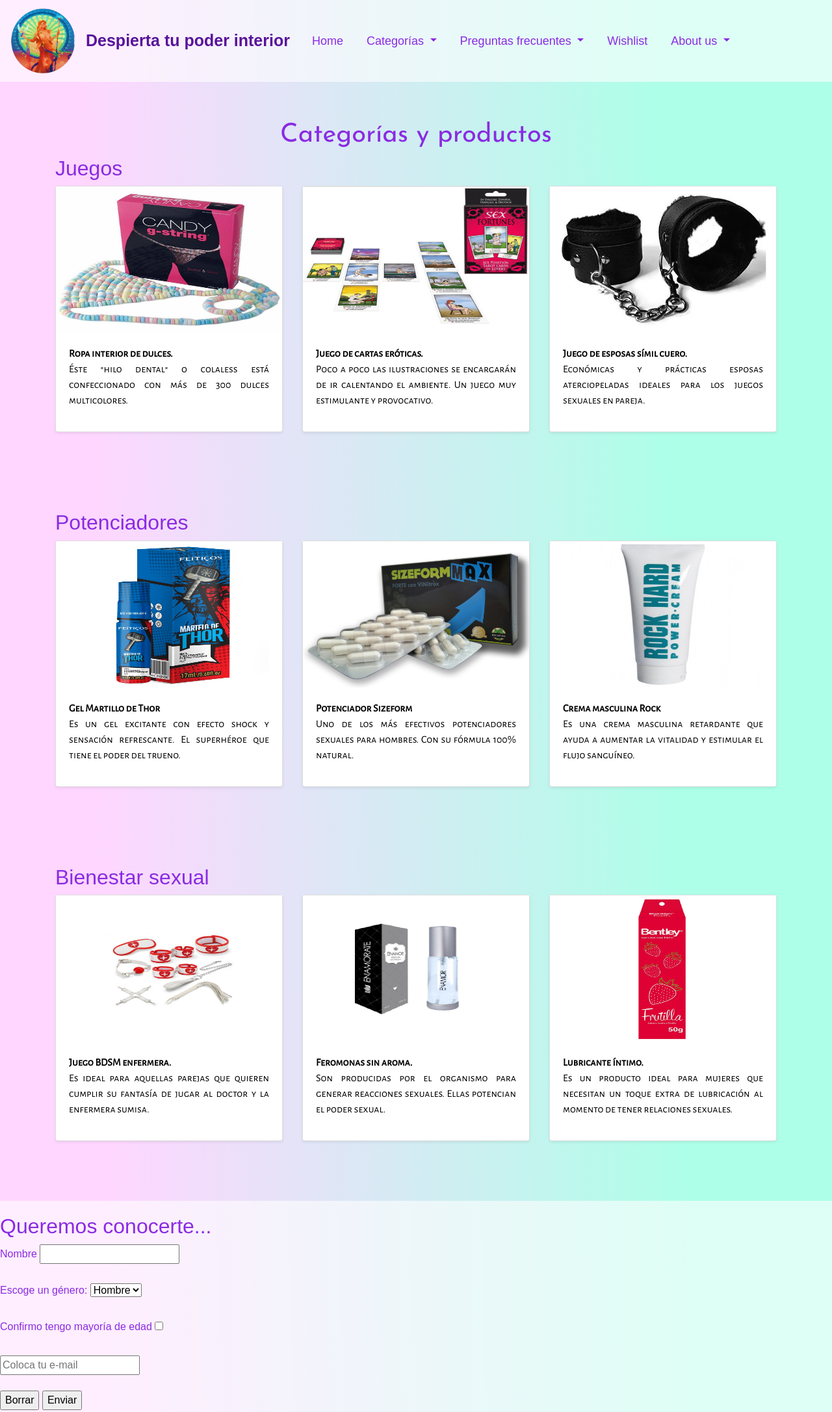
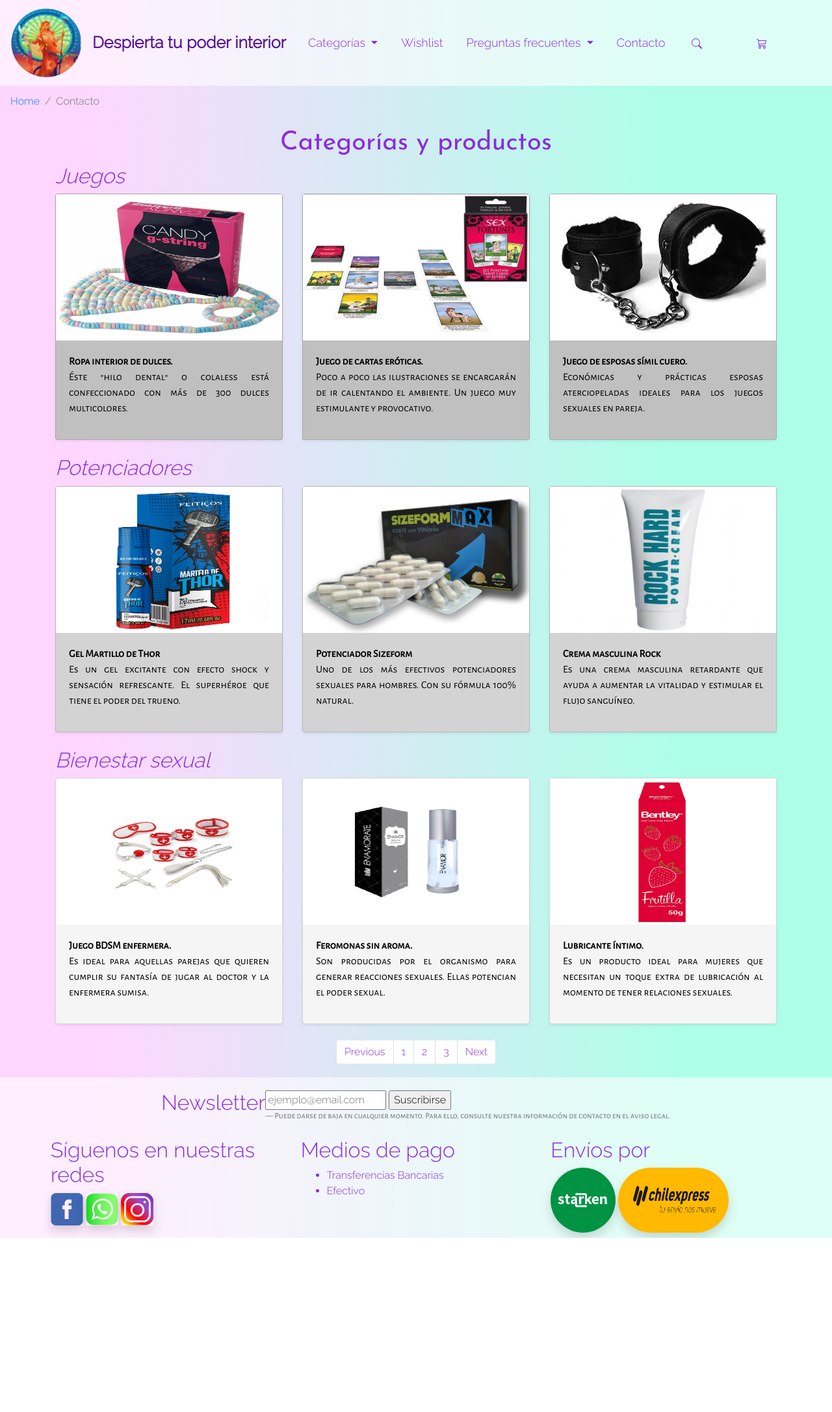
Before and after one commit to luipalencia/Aphrodite-, a website: page categorias.html in a window 1280 px wide. Shown: the top 2173 px of the page at 65% size. After the commit the page ends 1905 px from the top, so only its background shows below. Drawn offline with nearby package versions, Linux system fonts and the light colour scheme; files whose address does not match are found by name.

Commit message:
agregue estilos a categorias

```diff
--- a/categorias.html
+++ b/categorias.html
@@ -3,12 +3,16 @@
   <head>
     <meta charset="utf-8">
     <meta name="viewport" content="width=device-width, initial-scale=1, shrink-to-fit=no">
-    <title>Aphrodite</title>
+    <meta name="description" content="tienda online de bienestar sexual">
+    <meta name="keywords" content="sexshop, bienestar sexual, sexualidad, tienda online">
+    <link rel="icon" href="imagenes/logo.ico">
+    <title>Aphrodite, despierta tu poder</title>
     <link href="css/bootstrap.min.css" rel="stylesheet">
     <link href="css/carousel.css" rel="stylesheet">
     <link rel="stylesheet" href="css/estilo.css">
     <link href="https://fonts.googleapis.com/css2?family=Alegreya+Sans+SC:ital,wght@0,400;1,300&display=swap" rel="stylesheet">
     <link href="https://fonts.googleapis.com/css2?family=Josefin+Sans:ital,wght@0,400;1,300&display=swap" rel="stylesheet">
+    <link href="https://fonts.googleapis.com/css2?family=Raleway:wght@300&display=swap" rel="stylesheet">
     <link rel="stylesheet" href="https://cdnjs.cloudflare.com/ajax/libs/animate.css/4.1.1/animate.min.css"/>
   </head>
   <body>
@@ -16,7 +20,7 @@
       <!-- menú -->
       <nav class="navbar navbar-expand-lg navbar-light bg-light">
         <a class="navbar-brand" href="index.html">
-          <img src="imagenes/logo.png" width="100" height="100" alt="logo">
+          <img src="imagenes/logo.png" id="logo" alt="logo">
         </a>
         <a class="navbar-brand" href="index.html">Despierta tu poder  interior</a>
         <button class="navbar-toggler" type="button" data-toggle="collapse" data-target="#navbarCollapse" aria-controls="navbarCollapse" aria-expanded="false" aria-label="Toggle navigation">
@@ -24,9 +28,6 @@
         </button>
         <div class="collapse navbar-collapse" id="navbarCollapse">
           <ul class="nav navbar-nav">
-            <li class="nav-item active">
-              <a class="nav-link" href="index.html">Home</a>
-            </li>
             <li class="nav-item dropdown">
               <a class="nav-link dropdown-toggle" href="categorias.html" id="navbarDropdown" role="button" data-toggle="dropdown" aria-haspopup="true" aria-expanded="false">
                 Categorías
@@ -36,6 +37,9 @@
                 <a class="dropdown-item" href="categorias.html#potenciadores">Potenciadores</a>
                 <a class="dropdown-item" href="categorias.html#bienestar">Bienestar sexual</a>
               </div>
+            </li>
+            <li class="nav-item">
+              <a class="nav-link" href="wishlist.html">Wishlist</a>
             </li>
             <li class="nav-item dropdown">
               <a class="nav-link dropdown-toggle" href="preguntas.html" id="navbarDropdown" role="button" data-toggle="dropdown" aria-haspopup="true" aria-expanded="false">
@@ -48,31 +52,38 @@
               </div>
             </li>
             <li class="nav-item">
-              <a class="nav-link" href="wishlist.html">Wishlist</a>
-            </li>
-            <li class="nav-item dropdown">
-              <a class="nav-link dropdown-toggle" href="about.html" id="navbarDropdown" role="button" data-toggle="dropdown" aria-haspopup="true" aria-expanded="false">
-                About us
-              </a>
-              <div class="dropdown-menu" aria-labelledby="navbarDropdown">
-                <a class="dropdown-item" href="about.html#pregunta1">¿Por qué Aphrodite?</a>
-                <a class="dropdown-item" href="about.html#pregunta2">¿Por qué SexShop?</a>
-                <a class="dropdown-item" href="about.html#pregunta3">¿Otras tiendas?</a>
-                <a class="dropdown-item" href="about.html#pregunta4">¿Aún tienes dudas?</a>
-              </div>
+              <a class="nav-link" href="about.html">Contacto</a>
             </li>
           </ul>
         </div>
+        <div class="mx-auto" style="width:100px;">
+          <svg width="1em" height="1em" viewBox="0 0 16 16" class="bi bi-search" fill="currentColor" xmlns="http://www.w3.org/2000/svg">
+            <path fill-rule="evenodd" d="M10.442 10.442a1 1 0 0 1 1.415 0l3.85 3.85a1 1 0 0 1-1.414 1.415l-3.85-3.85a1 1 0 0 1 0-1.415z"/>
+            <path fill-rule="evenodd" d="M6.5 12a5.5 5.5 0 1 0 0-11 5.5 5.5 0 0 0 0 11zM13 6.5a6.5 6.5 0 1 1-13 0 6.5 6.5 0 0 1 13 0z"/>
+          </svg>
+        </div>
+        <div class="mx-auto" style="width:100px;">
+          <svg width="1em" height="1em" viewBox="0 0 16 16" class="bi bi-cart3" fill="currentColor" xmlns="http://www.w3.org/2000/svg">
+            <path fill-rule="evenodd" d="M0 1.5A.5.5 0 0 1 .5 1H2a.5.5 0 0 1 .485.379L2.89 3H14.5a.5.5 0 0 1 .49.598l-1 5a.5.5 0 0 1-.465.401l-9.397.472L4.415 11H13a.5.5 0 0 1 0 1H4a.5.5 0 0 1-.491-.408L2.01 3.607 1.61 2H.5a.5.5 0 0 1-.5-.5zM3.102 4l.84 4.479 9.144-.459L13.89 4H3.102zM5 12a2 2 0 1 0 0 4 2 2 0 0 0 0-4zm7 0a2 2 0 1 0 0 4 2 2 0 0 0 0-4zm-7 1a1 1 0 1 0 0 2 1 1 0 0 0 0-2zm7 0a1 1 0 1 0 0 2 1 1 0 0 0 0-2z"/>
+          </svg>
+        </div>
+      </nav>
+      <!-- breadcrumb -->
+      <nav aria-label="breadcrumb">
+        <ol class="breadcrumb">
+          <li class="breadcrumb-item"><a href="index.html">Home</a></li>
+          <li class="breadcrumb-item active" aria-current="page">Contacto</li>
+        </ol>
       </nav>
     </header>
-    <div class="album py-5" id="juegos">
+    <!-- espacio de categorias -->
+    <div class="container-fluid" id="juegos">
     <h1 class="animate__animated animate__fadeInDown titulo">Categorías y productos</h1>
       <div class="container">
-      <!-- espacio de categorias -->
-      <h2>Juegos</h2>
+      <h2 class="font-italic">Juegos</h2>
         <div class="row">
         <div class="col-md-4">
-          <div class="card mb-4 shadow-sm">
+          <div class="card mb-4 shadow-sm silver">
             <img src="imagenes/colaless.jpg" alt="Colaless Ropa Interior"  width="100%" height="225">
             <div class="card-body">
               <p class="card-text text-justify"><b>Ropa interior de dulces.</b><br>Éste "hilo dental" o colaless está confeccionado con más de 300 dulces multicolores.</p>
@@ -82,7 +93,7 @@
           </div>
         </div>
         <div class="col-md-4">
-          <div class="card mb-4 shadow-sm">
+          <div class="card mb-4 shadow-sm silver">
             <img src="imagenes/cartas.png" alt="Juego de cartas"  width="100%" height="225">
             <div class="card-body">
               <p class="card-text text-justify"><b>Juego de cartas eróticas.</b><br>Poco a poco las ilustraciones se encargarán de ir calentando el ambiente. Un juego muy estimulante y provocativo.</p>
@@ -92,7 +103,7 @@
           </div>
         </div>
         <div class="col-md-4">
-          <div class="card mb-4 shadow-sm">
+          <div class="card mb-4 shadow-sm silver">
             <img src="imagenes/esposas.jpg" alt="Juego de esposas"  width="100%" height="225">
             <div class="card-body">
               <p class="card-text text-justify"><b>Juego de esposas símil cuero.</b><br>Económicas y prácticas esposas aterciopeladas ideales para los juegos sexuales en pareja.</p>
@@ -104,12 +115,12 @@
         </div>
       </div>
     </div>
-    <div class="album py-5">
+    <div class="container-fluid">
       <div class="container">
-      <h2>Potenciadores</h2>
+      <h2 class="font-italic">Potenciadores</h2>
           <div class="row">
           <div class="col-md-4">
-            <div class="card mb-4 shadow-sm">
+            <div class="card mb-4 shadow-sm lightgrey">
               <img src="imagenes/thor.jpg" alt="Gel Martillo Thor"  width="100%" height="225">
               <div class="card-body">
                 <p class="card-text text-justify"><b>Gel Martillo de Thor</b><br>Es un gel excitante con efecto shock y sensación refrescante. El superhéroe que tiene el poder del trueno.</p>
@@ -119,7 +130,7 @@
             </div>
           </div>
           <div class="col-md-4">
-            <div class="card mb-4 shadow-sm">
+            <div class="card mb-4 shadow-sm lightgrey">
               <img src="imagenes/size.jpg" alt="Potenciador SizeForm"  width="100%" height="225">
               <div class="card-body">
                 <p class="card-text text-justify"><b>Potenciador Sizeform</b><br>Uno de los más efectivos potenciadores sexuales para hombres. Con su fórmula 100% natural.</p>
@@ -129,7 +140,7 @@
             </div>
           </div>
           <div class="col-md-4">
-            <div class="card mb-4 shadow-sm">
+            <div class="card mb-4 shadow-sm lightgrey">
               <img src="imagenes/rock.jpg" alt="Crema masculina Rock"  width="100%" height="225">
               <div class="card-body">
                 <p class="card-text text-justify"><b>Crema masculina Rock</b><br>Es una crema masculina retardante que ayuda a aumentar la vitalidad y estimular el flujo sanguíneo.</p>
@@ -141,12 +152,12 @@
         </div>
       </div>
     </div>
-    <div class="album py-5">
+    <div class="container-fluid">
       <div class="container">
-      <h2>Bienestar sexual</h2>
+      <h2 class="font-italic">Bienestar sexual</h2>
         <div class="row">
           <div class="col-md-4">
-            <div class="card mb-4 shadow-sm Slideright-400ms">
+            <div class="card mb-4 shadow-sm whitesmoke">
               <img src="imagenes/enfermera.jpg" alt="Juego BDSM enfermera"  width="100%" height="225">
               <div class="card-body">
                 <p class="card-text text-justify"><b>Juego BDSM enfermera.</b><br>Es ideal para aquellas parejas que quieren cumplir su fantasía de jugar al doctor y la enfermera sumisa.</p>
@@ -156,7 +167,7 @@
             </div>
           </div>
           <div class="col-md-4">
-            <div class="card mb-4 shadow-sm">
+            <div class="card mb-4 shadow-sm whitesmoke">
               <img src="imagenes/feromonas.png" alt="Feromonas sin aroma"  width="100%" height="225">
               <div class="card-body">
                 <p class="card-text text-justify"><b>Feromonas sin aroma.</b><br>Son producidas por el organismo para generar reacciones sexuales. Ellas potencian el poder sexual.</p>
@@ -166,7 +177,7 @@
             </div>
           </div>
           <div class="col-md-4">
-            <div class="card mb-4 shadow-sm">
+            <div class="card mb-4 shadow-sm whitesmoke">
               <img src="imagenes/lubricante.jpg" alt="Lubricante de frutilla"  width="100%" height="225">
               <div class="card-body">
                 <p class="card-text text-justify"><b>Lubricante íntimo.</b><br>Es un producto ideal para mujeres que necesitan un toque extra de lubricación al momento de tener relaciones sexuales.</p>
@@ -178,41 +189,47 @@
         </div>
       </div>
     </div>
+    <nav aria-label="Page navigation example">
+      <ul class="pagination justify-content-center">
+        <li class="page-item"><a class="page-link" href="#">Previous</a></li>
+        <li class="page-item"><a class="page-link" href="#">1</a></li>
+        <li class="page-item"><a class="page-link" href="#">2</a></li>
+        <li class="page-item"><a class="page-link" href="#">3</a></li>
+        <li class="page-item"><a class="page-link" href="#">Next</a></li>
+      </ul>
+    </nav>
     <!-- FOOTER -->
     <footer>
-      <div class="contenedorFlexBoxDos">
-        <div class="item">
-        <h2>Queremos conocerte...</h2>
+        <div class="container">
+          <div class="row">
+          <div class="col-12 d-flex justify-content-center">
+            <h2>Newsletter</h2>
             <form action="#" method="POST">
-            <label for="name">Nombre</label>
-            <input type="text" id="name" name="name"><br><br>
-            <label for="gender">Escoge un género:</label>
-          <select name="gender">
-            <option value="hombre">Hombre</option>
-            <option value="mujer">Mujer</option>
-            <option value="otro">Otro</option>
-          </select><br><br>
-          <label for="email">Confirmo tengo mayoría de edad</label>
-            <input type="checkbox" id="email" name="email" value="email"><br><br>
-            <input type="email" placeholder="Coloca tu e-mail" required><br><br>
-            <input type="reset" value="Borrar">
-            <input type="submit" value="Enviar">
+            <input type="email" placeholder="ejemplo@email.com" required>
+            <input type="submit" value="Suscribirse">
+            <p class="blockquote-footer">Puede darse de baja en cualquier momento. Para ello, consulte nuestra información de contacto en el aviso legal.</p>
             </form>
           </div>
-        <div class="item">
+            <div class="row d-flex justify-content-between p-2 flex-fill bd-highlight">
+            <div class="col">
             <h2>Síguenos en nuestras redes</h2>
-          <ul>
-            <li>Facebook</li>
-            <li>Instagram</li>
-            <li>Whatsapp</li>
-          </ul>
+            <img class="shadow" src="../4entrega/imagenes/fb.png" alt="" width="50px" height="50px">
+            <img class="shadow" src="../4entrega/imagenes/wapp.png" alt="" width="50px" height="50px">
+            <img class="shadow" src="../4entrega/imagenes/ig.png" alt="" width="50px" height="50px">
           </div>
-        <div class="item">
+          <div class="col">
             <h2>Medios de pago</h2>
             <ul>
               <li>Transferencias Bancarias</li>
               <li>Efectivo</li>
             </ul>
+          </div>
+          <div class="col">
+            <h2>Envíos por</h2>
+            <img class="shadow rounded-pill" src="../4entrega/imagenes/starken.jpg" alt="" width="100px" height="100px">
+            <img class="shadow rounded-pill" src="../4entrega/imagenes/express.png" alt="" width="170px" height="100px">
+          </div>
+          </div>
         </div>
         </div>
       <script src="https://code.jquery.com/jquery-3.5.1.slim.min.js" integrity="sha384-DfXdz2htPH0lsSSs5nCTpuj/zy4C+OGpamoFVy38MVBnE+IbbVYUew+OrCXaRkfj" crossorigin="anonymous"></script>
--- a/scss/_efectos.scss
+++ b/scss/_efectos.scss
@@ -22,7 +22,7 @@
     -o-transform: rotate(0deg) scale(1) skew(1deg) translate(0px); } }
 
 .efecto {
-  transition: all 2s;
+  transition: all 1s;
 }
 .efecto:hover {
   height: 250px;
--- a/scss/_fuentes.scss
+++ b/scss/_fuentes.scss
@@ -23,7 +23,9 @@
 .dropdown-item.active, .dropdown-item:active {
   background: blueviolet;
 }
-
+.page-link {
+  color: blueviolet;
+}
 .featurette-heading {
   margin-top: 20px;
 }
@@ -34,6 +36,6 @@
 }
 .t-stroke-shadow {
     color: #e8858e;
-    text-shadow: -3px 3px #ffffff, -3px -3px #ffffff, 3px -3px #ffffff, 3px 3px #f3f3f2, 6px 6px #6ac7c2;
+    text-shadow: -3px 3px #ffffff, -3px -3px #ffffff, 3px -3px #ffffff, 3px 3px #f3f3f2, 6px 6px blueviolet;
 }
 }
--- a/scss/estilos.scss
+++ b/scss/estilos.scss
@@ -2,9 +2,18 @@
 @import "imagen";
 @import "efectos";
 
+$color: whitesmoke;
+
 #logo {
 width: 110px;
 }
+.breadcrumb {
+  background-color: rgba(255, 255, 255, 0);
+}
+@each $color in whitesmoke, lightgrey, silver {
+   .#{$color} {
+     background-color: #{$color};
+   }
 .navbar-light .navbar-brand {
   font-size: 25px;
   font-weight: bold;
@@ -19,8 +28,8 @@
   margin: 10px; }
 
 .wishlist {
-  background-color: blue; }
-
+  background-color: aquamarine; }
+}
 footer {
   margin-top: 20px;
   padding-top: 20px;
```
Also changed, not shown: about.html (+12 -8 lines), index.html (+27 -30 lines), preguntas.html (+20 -10 lines), wishlist.html (+17 -7 lines), css/estilo.css, imagenes/cambio.jpg (deleted), imagenes/confianza.png, imagenes/entrega.jpg (added), imagenes/entrega.png (deleted), imagenes/mujer.jpg, imagenes/parejas.jpg, imagenes/sexappeal.jpg. Lines whose indentation alone changed are shown as unchanged.
